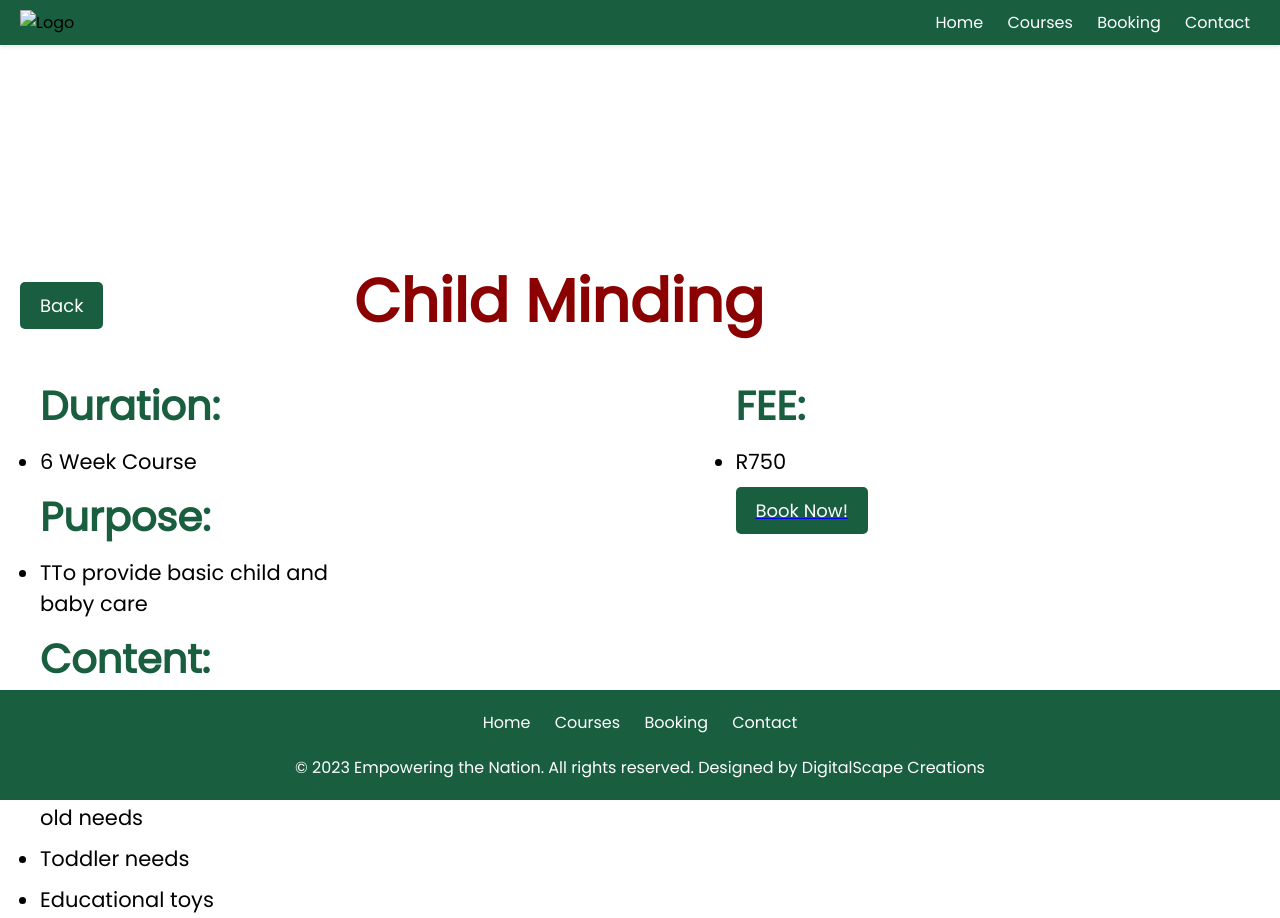
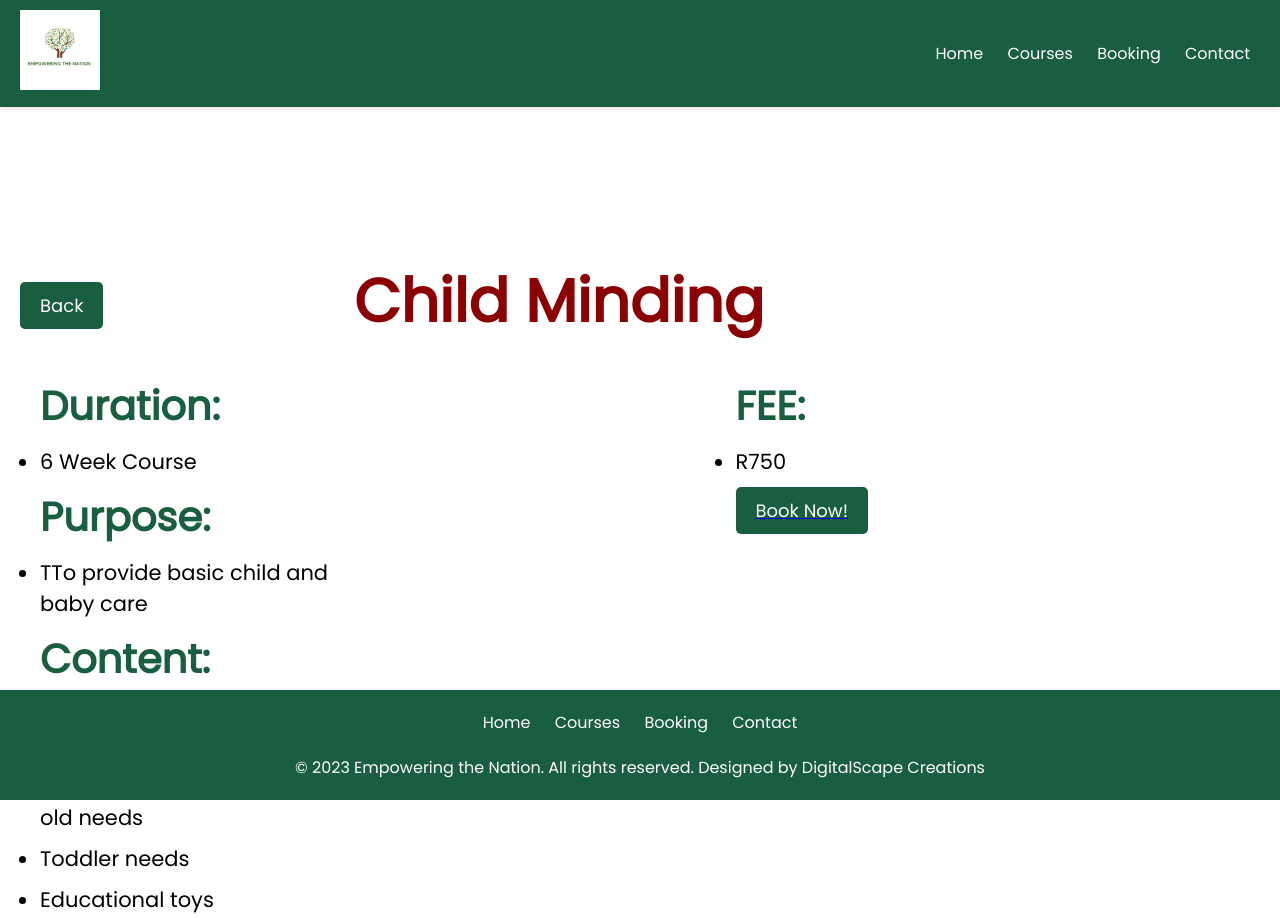
Before and after one commit to ST10027393/empowering-the-nation, a plain HTML site: page childminding.html in a window 1280 px wide. Drawn offline with Linux system fonts and the light colour scheme.

Commit message:
Update childminding.html

```diff
--- a/childminding.html
+++ b/childminding.html
@@ -15,7 +15,7 @@
     <div class="pagewrapper">
         <header class="fixed-header">
             <div class="logo">
-                <img src="Assests\logo.jpeg" alt="Logo">
+                <img src="logo.jpeg" alt="Logo">
             </div>
             <nav>
                 <ul>
```
